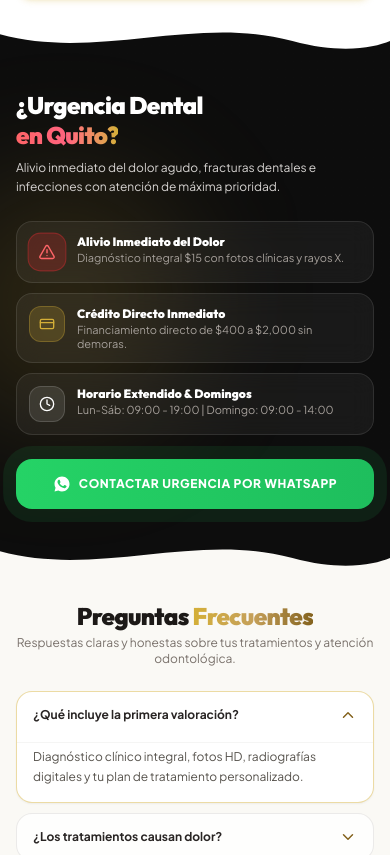
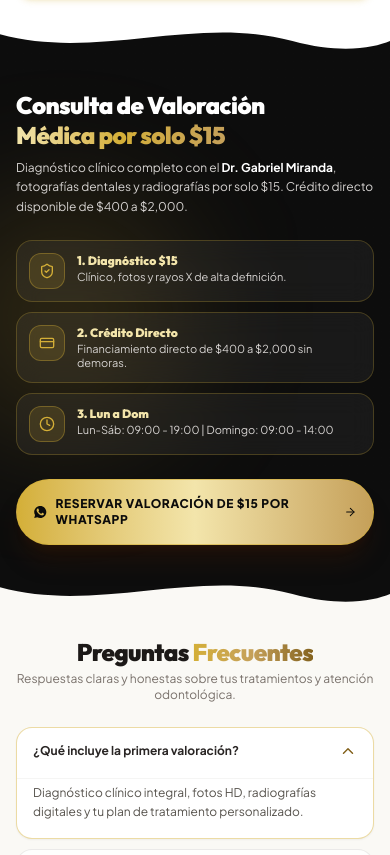
Before and after one commit to kindevec/Dentista-Gabriel-Miranda, a React (Vite) app: page / in a window 390 px wide. Shown: the part 2952-3807 px from the top of the page. Built offline with nearby package versions, Linux system fonts and the light colour scheme.

Commit message:
fix(copy): remove phrase Alta Estética and align emergency/valuation section with La Maná location

```diff
--- a/src/components/Footer.tsx
+++ b/src/components/Footer.tsx
@@ -155,10 +155,6 @@ export const Footer: React.FC<FooterProps> = ({ className = '' }) => {
             FILA INTERMEDIA: Descripción y Enlaces de Navegación Rápida
            ======================================================== */}
         <div className="flex flex-col md:flex-row items-center justify-between gap-3 text-center md:text-left">
-          <p className="text-[11px] sm:text-xs text-stone-400 font-medium leading-relaxed max-w-md">
-            Odontología especializada de alta estética y rehabilitación oral con el {DOCTOR_NAME}.
-          </p>
-
           {/* Enlaces de Navegación Rápida */}
           <nav className="flex flex-wrap items-center justify-center gap-x-3.5 sm:gap-x-4.5 gap-y-1.5 text-[11px] sm:text-xs font-medium text-stone-300">
             <button
--- a/src/data/clinicData.ts
+++ b/src/data/clinicData.ts
@@ -185,7 +185,7 @@ export const SOCIAL_NETWORKS: SocialNetwork[] = [
     iconType: "facebook",
     color: "#1877F2",
     bgColor: "bg-blue-50 border-blue-200 text-[#1877F2]",
-    description: "Comunidad de pacientes y testimonios sobre nuestros tratamientos dentales en Quito.",
+    description: "Comunidad de pacientes y testimonios sobre nuestros tratamientos dentales en La Maná.",
     actionText: "Visitar Facebook",
     url: "https://facebook.com/odontologiagabrielmiranda",
     waMessage: "Hola Dr. Gabriel Miranda, vi su página oficial de Facebook y deseo una cita.",
--- a/src/mobile/MobileEmergency.tsx
+++ b/src/mobile/MobileEmergency.tsx
@@ -1,7 +1,7 @@
 import React from 'react';
 import { motion } from 'motion/react';
-import { CreditCard, Clock, AlertTriangle } from 'lucide-react';
-import { DOCTOR_NAME, createWhatsAppLink, EMERGENCY_WA_MESSAGE } from '../data/clinicData';
+import { CreditCard, Clock, ShieldCheck, ArrowRight } from 'lucide-react';
+import { DOCTOR_NAME, createWhatsAppLink, GENERAL_WA_MESSAGE } from '../data/clinicData';
 import { WhatsAppIcon } from '../components/OfficialSocialLogos';
 import { CurvedSectionDivider } from '../components/CurvedSectionDivider';
 
@@ -9,14 +9,7 @@ interface MobileEmergencyProps {
   onOpenEmergency?: () => void;
 }
 
-export const MobileEmergency: React.FC<MobileEmergencyProps> = ({ onOpenEmergency }) => {
-  const handleEmergencyClick = (e: React.MouseEvent) => {
-    if (onOpenEmergency) {
-      e.preventDefault();
-      onOpenEmergency();
-    }
-  };
-
+export const MobileEmergency: React.FC<MobileEmergencyProps> = () => {
   return (
     <section id="urgencias" className="bg-[#0D0D0D] relative overflow-hidden py-16 px-4 text-white">
       {/* Top Organic Wave Transition from PC */}
@@ -40,58 +33,54 @@ export const MobileEmergency: React.FC<MobileEmergencyProps> = ({ onOpenEmergenc
       <div className="relative z-10 max-w-sm mx-auto my-1">
         {/* Title */}
         <h2 className="text-2xl xs:text-3xl font-black text-white tracking-tight leading-tight mb-2">
-          ¿Urgencia Dental<br />
-          <span className="text-transparent bg-clip-text bg-gradient-to-r from-red-400 via-rose-400 to-[#D4AF37]">
-            en Quito?
+          Consulta de Valoración<br />
+          <span className="text-transparent bg-clip-text bg-gradient-to-r from-[#F3E5AB] via-[#D4AF37] to-[#C5A059]">
+            Médica por solo $15
           </span>
         </h2>
         <p className="text-xs text-stone-300 leading-relaxed mb-6">
-          Alivio inmediato del dolor agudo, fracturas dentales e infecciones con atención de máxima prioridad.
+          Diagnóstico clínico completo con el <strong className="text-white font-bold">{DOCTOR_NAME}</strong>, fotografías dentales y radiografías por solo $15. Crédito directo disponible de $400 a $2,000.
         </p>
 
         {/* Bullet Benefits List */}
         <div className="space-y-2.5 mb-6">
-          <div className="flex items-start gap-3 p-3 rounded-2xl bg-white/5 border border-white/10 backdrop-blur-md">
-            <motion.div
-              animate={{ scale: [1, 1.1, 1] }}
-              transition={{ duration: 2, repeat: Infinity, ease: 'easeInOut' }}
-              className="w-9 h-9 rounded-xl bg-red-500/20 border border-red-500/30 flex items-center justify-center shrink-0"
-            >
-              <AlertTriangle className="w-4 h-4 text-red-400" />
-            </motion.div>
+          <div className="flex items-start gap-3 p-3 rounded-2xl bg-white/5 border border-[#D4AF37]/25 backdrop-blur-md">
+            <div className="w-9 h-9 rounded-xl bg-[#D4AF37]/15 border border-[#D4AF37]/35 flex items-center justify-center shrink-0 text-[#D4AF37]">
+              <ShieldCheck className="w-4 h-4" />
+            </div>
             <div>
-              <h3 className="text-xs font-black text-white leading-tight">
-                Alivio Inmediato del Dolor
+              <h3 className="text-xs font-black text-[#F3E5AB] leading-tight">
+                1. Diagnóstico $15
               </h3>
-              <p className="text-[11px] text-stone-400 leading-tight mt-0.5">
-                Diagnóstico integral $15 con fotos clínicas y rayos X.
+              <p className="text-[11px] text-stone-300 leading-tight mt-0.5">
+                Clínico, fotos y rayos X de alta definición.
               </p>
             </div>
           </div>
 
-          <div className="flex items-start gap-3 p-3 rounded-2xl bg-white/5 border border-white/10 backdrop-blur-md">
-            <div className="w-9 h-9 rounded-xl bg-[#D4AF37]/20 border border-[#D4AF37]/30 flex items-center justify-center shrink-0">
-              <CreditCard className="w-4 h-4 text-[#D4AF37]" />
+          <div className="flex items-start gap-3 p-3 rounded-2xl bg-white/5 border border-[#D4AF37]/25 backdrop-blur-md">
+            <div className="w-9 h-9 rounded-xl bg-[#D4AF37]/15 border border-[#D4AF37]/35 flex items-center justify-center shrink-0 text-[#D4AF37]">
+              <CreditCard className="w-4 h-4" />
             </div>
             <div>
-              <h3 className="text-xs font-black text-white leading-tight">
-                Crédito Directo Inmediato
+              <h3 className="text-xs font-black text-[#F3E5AB] leading-tight">
+                2. Crédito Directo
               </h3>
-              <p className="text-[11px] text-stone-400 leading-tight mt-0.5">
+              <p className="text-[11px] text-stone-300 leading-tight mt-0.5">
                 Financiamiento directo de $400 a $2,000 sin demoras.
               </p>
             </div>
           </div>
 
-          <div className="flex items-start gap-3 p-3 rounded-2xl bg-white/5 border border-white/10 backdrop-blur-md">
-            <div className="w-9 h-9 rounded-xl bg-white/10 border border-white/15 flex items-center justify-center shrink-0">
-              <Clock className="w-4 h-4 text-white" />
+          <div className="flex items-start gap-3 p-3 rounded-2xl bg-white/5 border border-[#D4AF37]/25 backdrop-blur-md">
+            <div className="w-9 h-9 rounded-xl bg-[#D4AF37]/15 border border-[#D4AF37]/35 flex items-center justify-center shrink-0 text-[#D4AF37]">
+              <Clock className="w-4 h-4" />
             </div>
             <div>
-              <h3 className="text-xs font-black text-white leading-tight">
-                Horario Extendido & Domingos
+              <h3 className="text-xs font-black text-[#F3E5AB] leading-tight">
+                3. Lun a Dom
               </h3>
-              <p className="text-[11px] text-stone-400 leading-tight mt-0.5">
+              <p className="text-[11px] text-stone-300 leading-tight mt-0.5">
                 Lun-Sáb: 09:00 - 19:00 | Domingo: 09:00 - 14:00
               </p>
             </div>
@@ -102,14 +91,14 @@ export const MobileEmergency: React.FC<MobileEmergencyProps> = ({ onOpenEmergenc
         <motion.a
           whileHover={{ scale: 1.02 }}
           whileTap={{ scale: 0.95 }}
-          href={createWhatsAppLink(EMERGENCY_WA_MESSAGE)}
-          onClick={handleEmergencyClick}
+          href={createWhatsAppLink(GENERAL_WA_MESSAGE)}
           target="_blank"
           rel="noopener noreferrer"
-          className="w-full py-4 px-4 rounded-2xl bg-gradient-to-r from-[#25D366] to-[#1EBE5D] hover:from-[#1EBE5D] hover:to-[#179B4B] text-white font-black text-xs uppercase tracking-wider flex items-center justify-center gap-2 cursor-pointer transition-all duration-300 group shadow-lg shadow-emerald-500/30 animate-halo-whatsapp"
+          className="w-full py-4 px-4 rounded-full bg-gradient-to-r from-[#D4AF37] via-[#F3E5AB] to-[#C5A059] hover:from-[#C5A059] hover:to-[#84631E] text-[#0B0B0B] font-black text-xs uppercase tracking-wider flex items-center justify-center gap-2 cursor-pointer transition-all duration-300 group shadow-xl shadow-amber-950/30 border border-[#D4AF37]/60"
         >
-          <WhatsAppIcon className="w-4.5 h-4.5 fill-current group-hover:scale-110 transition-transform" />
-          <span>Contactar Urgencia por WhatsApp</span>
+          <WhatsAppIcon className="w-4 h-4 text-[#0B0B0B]" />
+          <span>Reservar Valoración de $15 por WhatsApp</span>
+          <ArrowRight className="w-3.5 h-3.5 text-[#0B0B0B]" />
         </motion.a>
       </div>
 
```
